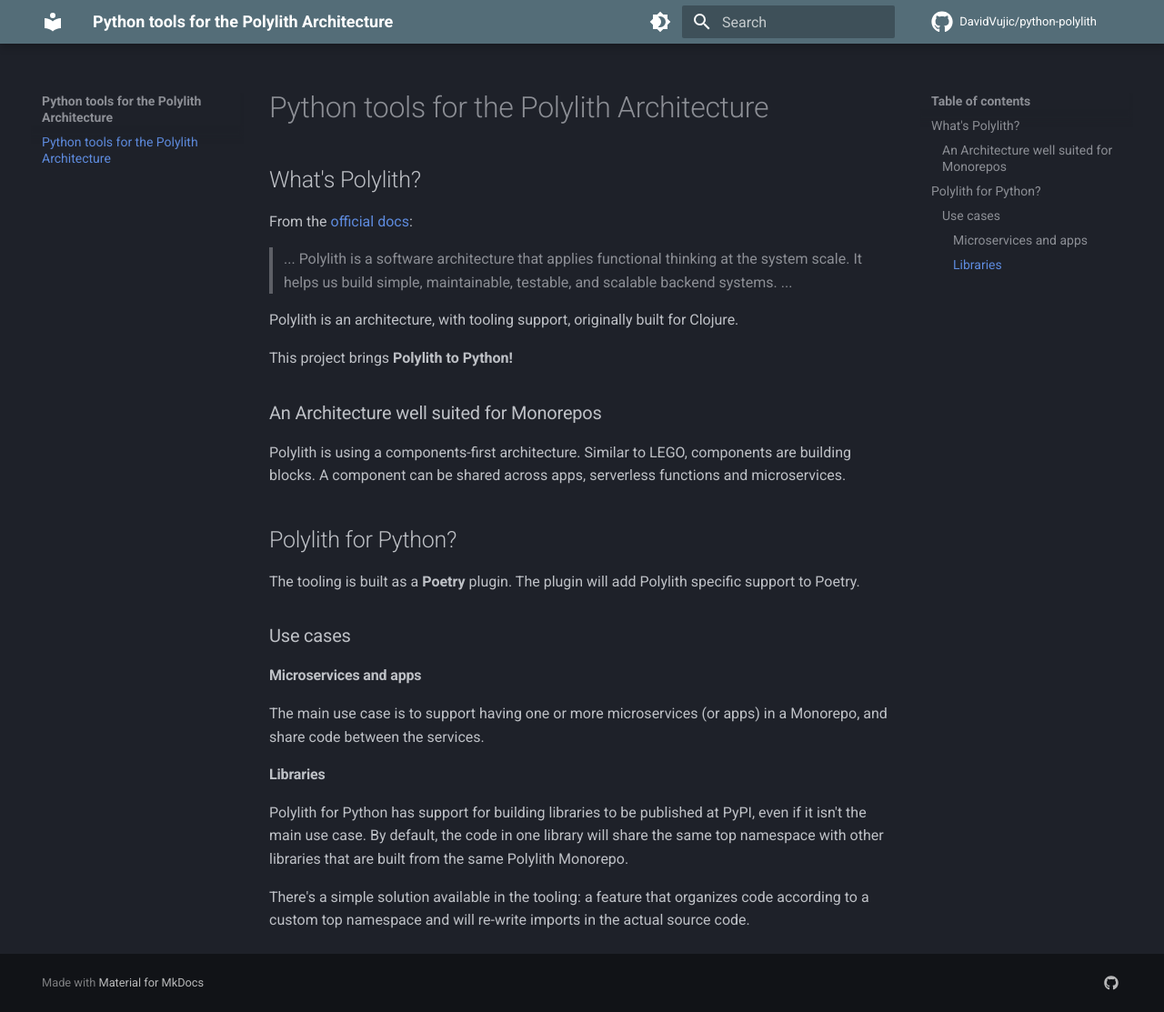
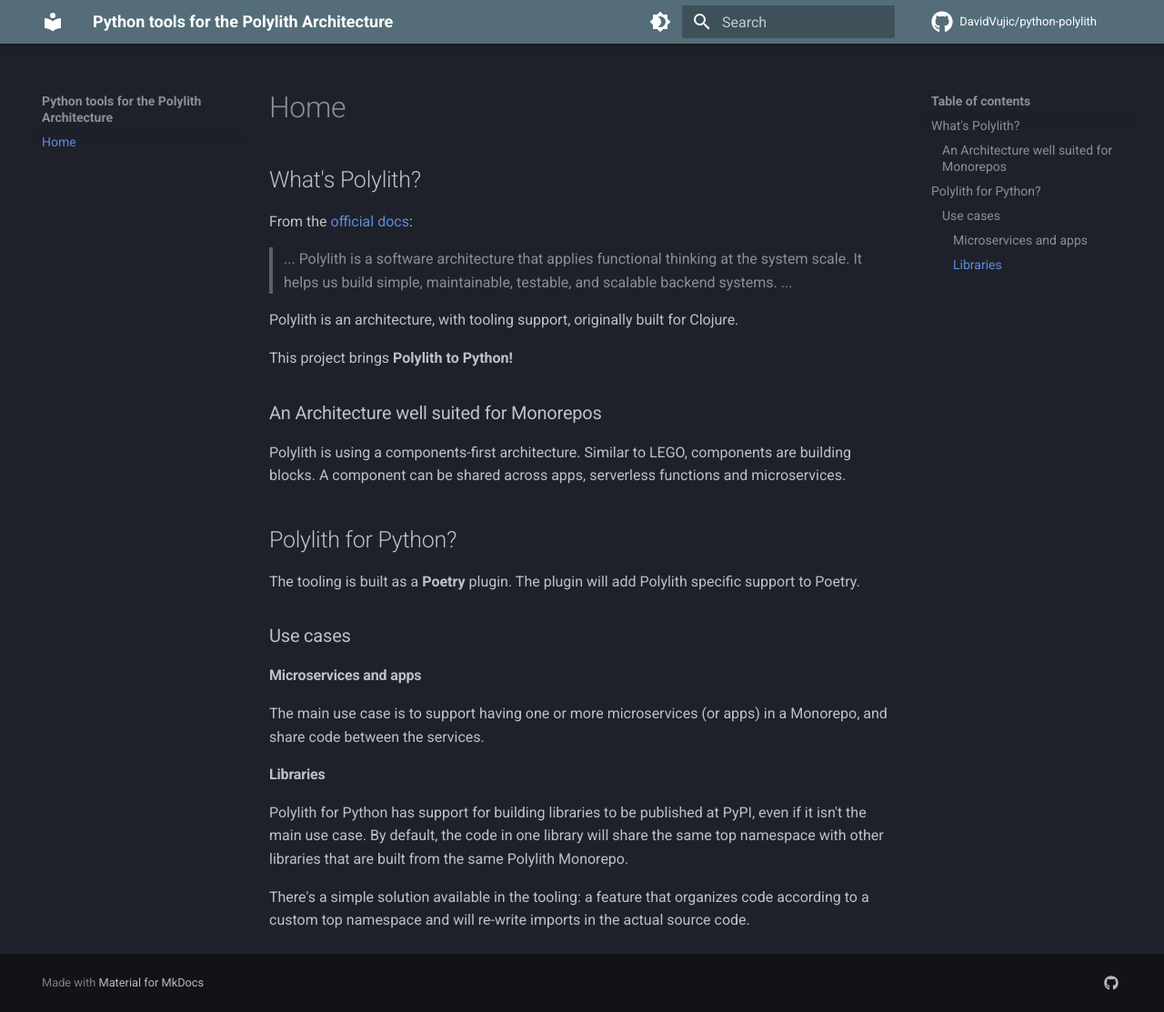
Before and after one commit to DavidVujic/python-polylith-docs, an MkDocs documentation site: the page built from docs/index.md, in a window 1280 px wide and 1113 px high. Shown: the whole window at 91% size. Built offline with MkDocs 1.6.1 and Material for MkDocs 9.7.7, drawn with Linux system fonts in a browser that asks for light colours; comment, search, counter and statistics services are not loaded.

Commit message:
rename to home

```diff
--- a/docs/index.md
+++ b/docs/index.md
@@ -1,4 +1,4 @@
-# Python tools for the Polylith Architecture
+# Home
 
 
 ## What's Polylith?
@@ -17,7 +17,6 @@
 ## Polylith for Python?
 The tooling is built as a __Poetry__ plugin. The plugin will add Polylith specific support to Poetry.
 
-
 ### Use cases
 
 #### Microservices and apps
```
